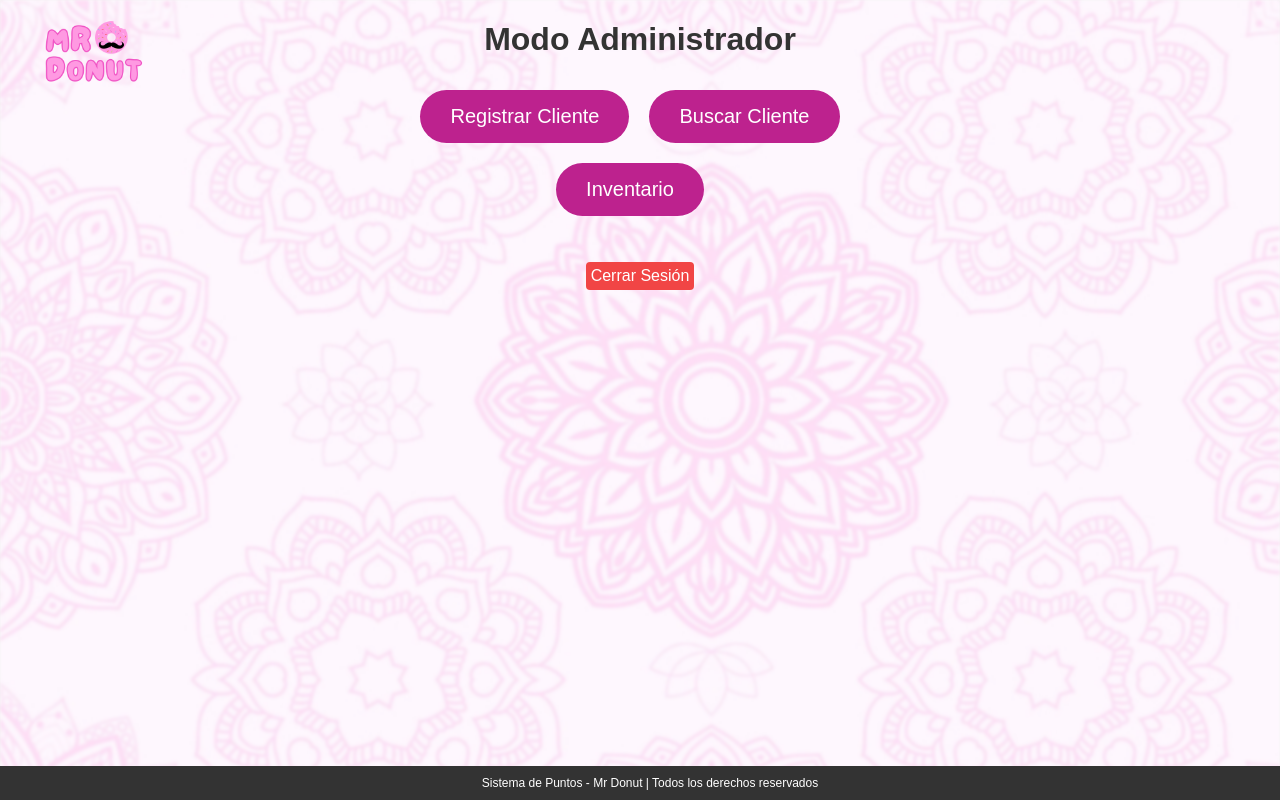
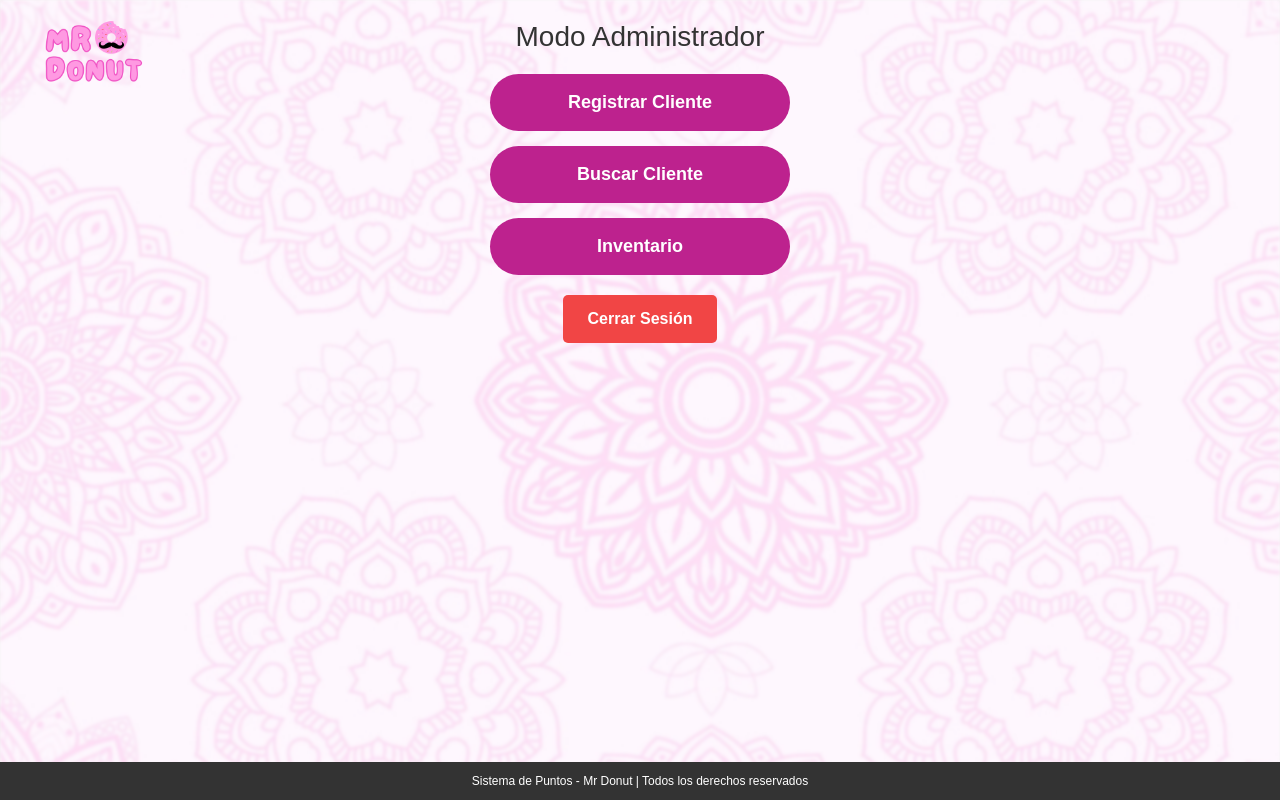
Before and after one commit to joelbp0928/montoneras, a website with bundled scripts: page src/html/indexadmin.html in a window 1280 px wide. Built offline with nearby package versions, Linux system fonts and the light colour scheme.

Commit message:
Empezando a estandarizar indexadmin en styleAdmin.css desde 713

```diff
--- a/src/css/styleAdmin.css
+++ b/src/css/styleAdmin.css
@@ -1,16 +1,13 @@
-/* Estilos generales */
-/* Configuración básica del cuerpo del documento */
+/* 🔹 Estilos Generales */
 body {
   font-family: Arial, sans-serif;
-  /* Define la fuente de texto a utilizar */
   background-color: #f3f3f3;
-  /* Establece el color de fondo del cuerpo */
   margin: 0;
-  /* Elimina los márgenes del cuerpo */
   padding: 0;
-  /* Elimina el relleno del cuerpo */
+  text-align: center;
 }
 
+/* 🔹 Fondo */
 .background-image {
   position: fixed;
   top: 0;
@@ -709,3 +706,101 @@ img {
 .seleccionar-btn {
   margin-top: 10px;
 }
+
+
+
+
+/* 🔹 Logo */
+.logo-container {
+  text-align: center;
+  margin: 20px 0;
+}
+.logo {
+  max-width: 150px;
+  height: auto;
+}
+
+/* 🔹 Título */
+.admin-title {
+  font-size: 28px;
+  color: #333;
+  margin-bottom: 20px;
+}
+
+/* 🔹 Botones */
+.button-group {
+  display: flex;
+  flex-direction: column;
+  align-items: center;
+  gap: 15px;
+}
+
+.admin-button {
+  display: inline-block;
+  width: 80%;
+  max-width: 300px;
+  text-decoration: none;
+  padding: 15px;
+  background-color: #bd228e;
+  color: #fff;
+  border-radius: 50px;
+  font-size: 18px;
+  font-weight: bold;
+  transition: background-color 0.3s ease-in-out;
+}
+
+.admin-button:hover {
+  background-color: #a11884;
+}
+
+/* 🔹 Botón de Cerrar Sesión */
+.logout-container {
+  margin-top: 20px;
+}
+
+.logout-button {
+  display: inline-block;
+  padding: 12px 25px;
+  background-color: #f14545;
+  color: #fff;
+  border-radius: 5px;
+  text-decoration: none;
+  font-size: 16px;
+  font-weight: bold;
+  transition: background-color 0.3s ease-in-out;
+}
+
+.logout-button:hover {
+  background-color: #cc0000;
+}
+
+/* 🔹 Pie de Página */
+footer {
+  background-color: #333;
+  padding: 10px;
+  color: #fff;
+  font-size: 12px;
+  position: fixed;
+  bottom: 0;
+  width: 100%;
+}
+
+footer p {
+  margin: 0;
+}
+
+/* 🔹 Responsividad */
+@media (max-width: 768px) {
+  .admin-title {
+    font-size: 24px;
+  }
+
+  .admin-button {
+    width: 90%;
+    font-size: 16px;
+  }
+
+  .logout-button {
+    font-size: 14px;
+  }
+}
--- a/src/html/indexadmin.html
+++ b/src/html/indexadmin.html
@@ -1,9 +1,13 @@
 <!DOCTYPE html>
-<html>
+<html lang="es">
   <head>
     <meta charset="UTF-8" />
     <meta name="viewport" content="width=device-width, initial-scale=1.0" />
-    <title>Sistema de Puntos - Donas</title>
+    <title>Sistema de Puntos - Admin</title>
+    <link
+      rel="stylesheet"
+      href="https://cdn.jsdelivr.net/npm/bootstrap@5.2.1/dist/css/bootstrap.min.css"
+    />
     <link rel="stylesheet" href="../css/styleAdmin.css" />
     <link
       rel="stylesheet"
@@ -13,41 +17,43 @@
   </head>
   <body>
     <div class="background-image"></div>
-    <!-- Encabezado con imagen -->
+
+    <!-- 🔹 Logo -->
     <div class="logo-container">
       <a href="./indexadmin.html">
         <img src="../img/LOGO MONTO.png" alt="Logo" class="logo" />
       </a>
     </div>
 
-    <div class="container">
-      <!-- Botones en horizontal -->
-      <h1>Modo Administrador</h1>
-      <div class="center-button-v-a">
-        <div class="linea">
-          <nav class="button-container">
-            <a href="registrarAdmin.html">Registrar Cliente</a>
-          </nav>
-          <nav class="button-container">
-            <a href="buscarAdmin.html">Buscar Cliente</a>
-          </nav>
-        </div>
-        <nav class="button-container">
-          <a href="stock.html">Inventario</a>
-        </nav>
-        <div class="center-button-c-a">
-          <a href="#" class="close-button" id="logout">Cerrar Sesión</a>
-        </div>
+    <!-- 🔹 Contenedor Principal -->
+    <div class="container text-center">
+      <h1 class="admin-title">Modo Administrador</h1>
+
+      <!-- 🔹 Botones de Navegación -->
+      <div class="button-group">
+        <a href="registrarAdmin.html" class="admin-button">Registrar Cliente</a>
+        <a href="buscarAdmin.html" class="admin-button">Buscar Cliente</a>
+        <a href="stock.html" class="admin-button">Inventario</a>
+      </div>
+
+      <!-- 🔹 Botón de Cerrar Sesión -->
+      <div class="logout-container">
+        <a href="#" class="logout-button" id="logout">Cerrar Sesión</a>
       </div>
     </div>
 
+    <!-- 🔹 Pie de Página -->
     <footer>
       <p>Sistema de Puntos - Mr Donut | Todos los derechos reservados</p>
     </footer>
+
     <script
       type="text/javascript"
       src="https://cdn.jsdelivr.net/npm/toastify-js"
     ></script>
+    <script
+      src="https://cdn.jsdelivr.net/npm/bootstrap@5.2.1/dist/js/bootstrap.bundle.min.js"
+    ></script>
     <script type="module" src="../js/admin/mainAdmin.js"></script>
   </body>
 </html>
```
